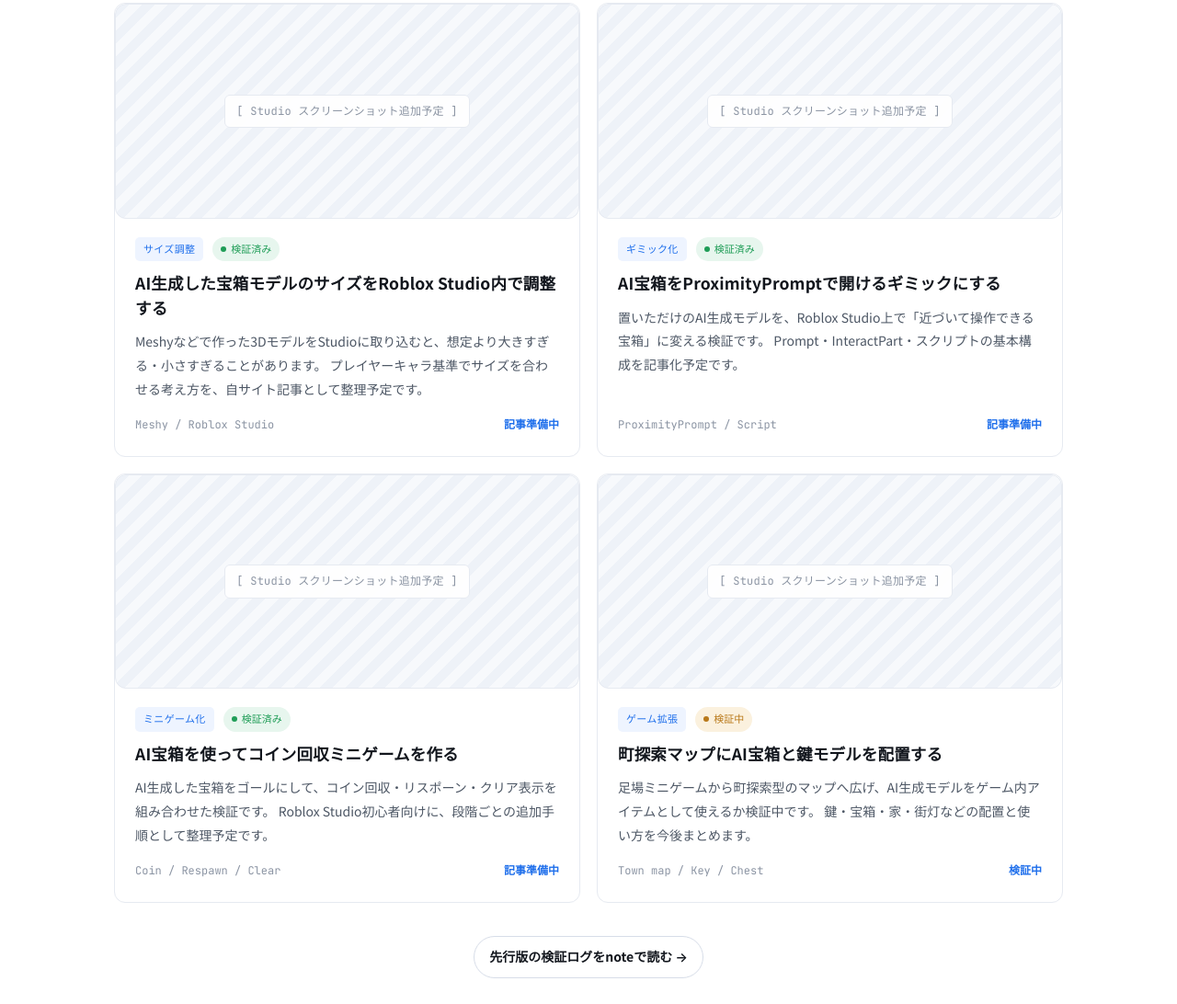
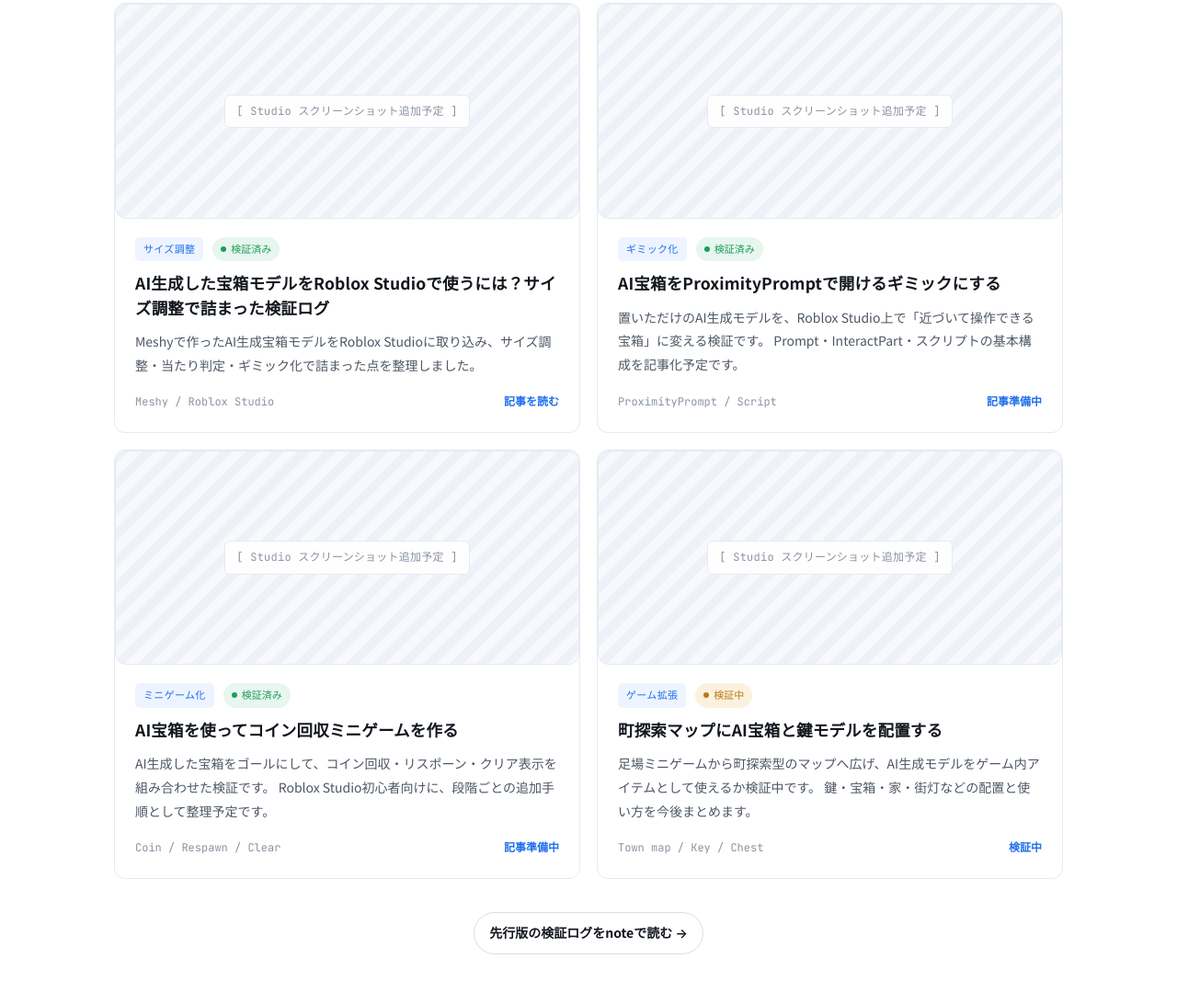
Before and after one commit to yuuya06ai/roblox-ai-model-lab, a plain HTML site: page index.html in a window 1280 px wide. Shown: the part 2880-3972 px from the top of the page at 92% size. Drawn offline with Linux system fonts and the light colour scheme.

Commit message:
Update index.html

```diff
--- a/index.html
+++ b/index.html
@@ -240,14 +240,17 @@
       <span class="tag tag-cat">サイズ調整</span>
       <span class="status solved">検証済み</span>
     </div>
-      <h3>AI生成した宝箱モデルのサイズをRoblox Studio内で調整する</h3>
+    <h3>
+      <a href="/articles/ai-chest-roblox-studio-size-fix.html">
+        AI生成した宝箱モデルをRoblox Studioで使うには？サイズ調整で詰まった検証ログ
+      </a>
+    </h3>
     <p class="excerpt">
-        Meshyなどで作った3DモデルをStudioに取り込むと、想定より大きすぎる・小さすぎることがあります。
-        プレイヤーキャラ基準でサイズを合わせる考え方を、自サイト記事として整理予定です。
+      Meshyで作ったAI生成宝箱モデルをRoblox Studioに取り込み、サイズ調整・当たり判定・ギミック化で詰まった点を整理しました。
     </p>
     <div class="log-foot">
       <span>Meshy / Roblox Studio</span>
-        <span class="more">記事準備中</span>
+      <a class="more" href="/articles/ai-chest-roblox-studio-size-fix.html">記事を読む</a>
     </div>
   </div>
 </article>
```
Lines whose indentation alone changed are shown as unchanged.
